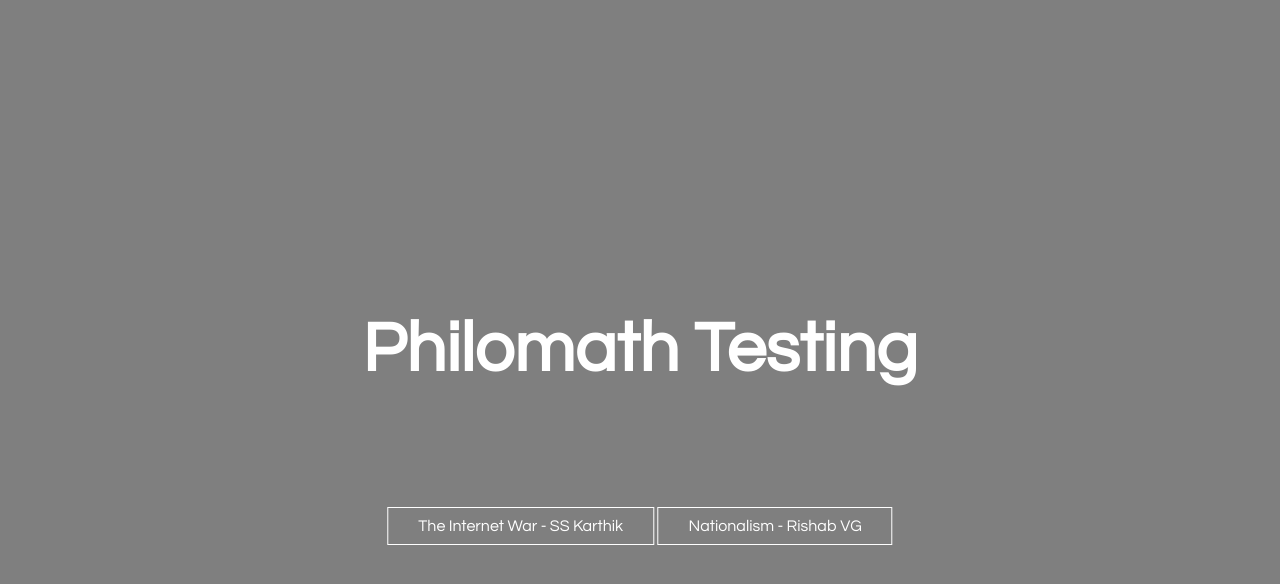
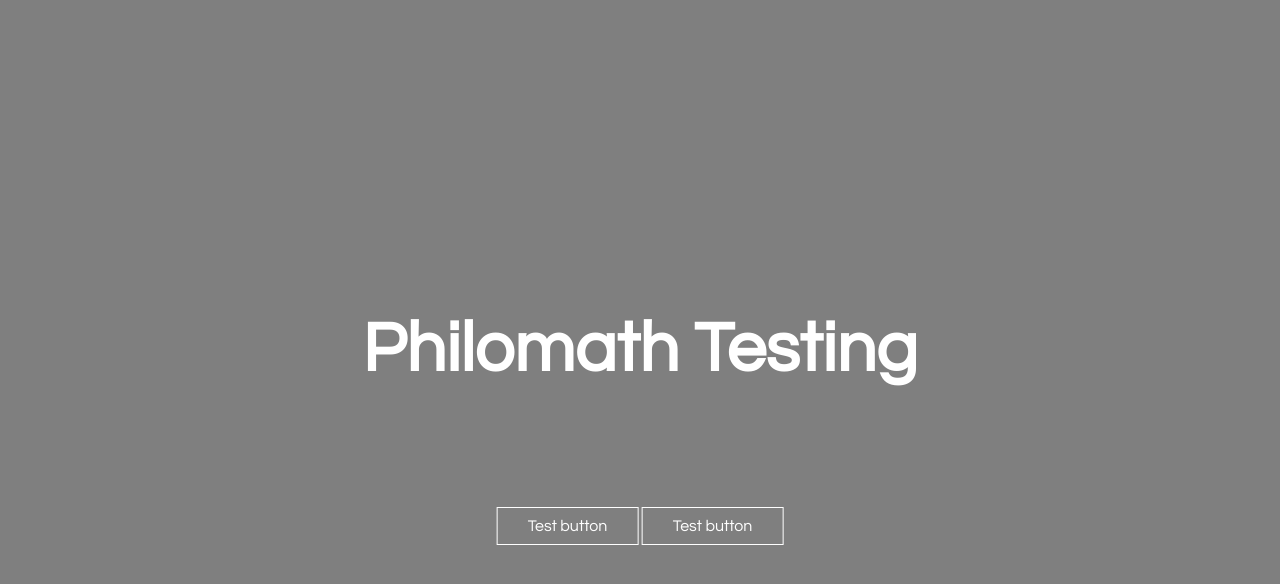
Before and after one commit to sscoder-dev/philomathtesting, a plain HTML site: page index.html in a window 1280 px wide. Shown: the part 50-634 px from the top of the page. Drawn offline with Linux system fonts and the light colour scheme.

Commit message:
First changen on button

```diff
--- a/index.html
+++ b/index.html
@@ -34,8 +34,8 @@
             </div>
 
             <div class="button">
-            <a href="ssk internet war.html" class="btn">The Internet War - SS Karthik</a>
-            <a href="rvg nationalism.html" class="btn">Nationalism - Rishab VG</a>
+            <a href="ssk internet war.html" class="btn">Test button</a>
+            <a href="rvg nationalism.html" class="btn">Test button</a>
 
             </div>
 
```
